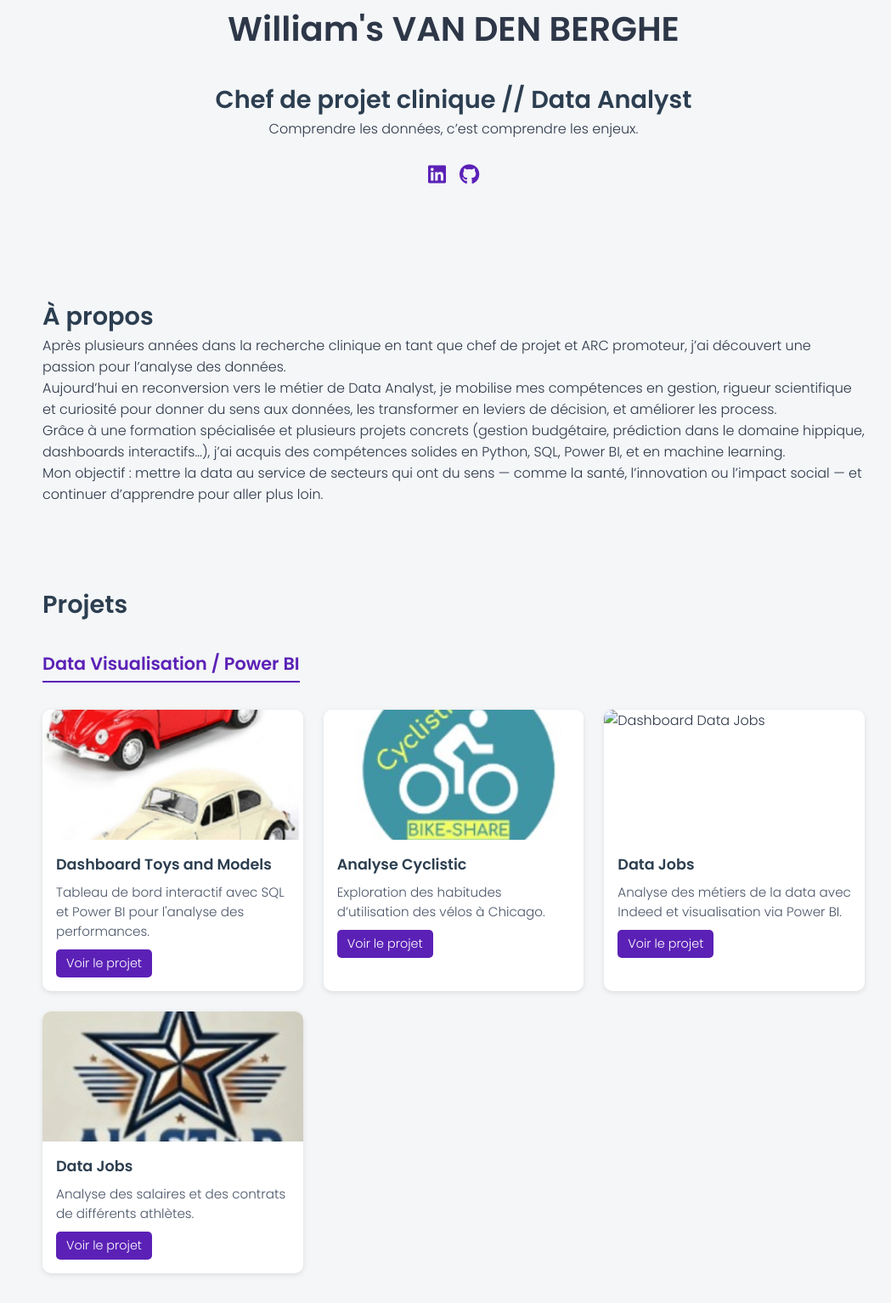
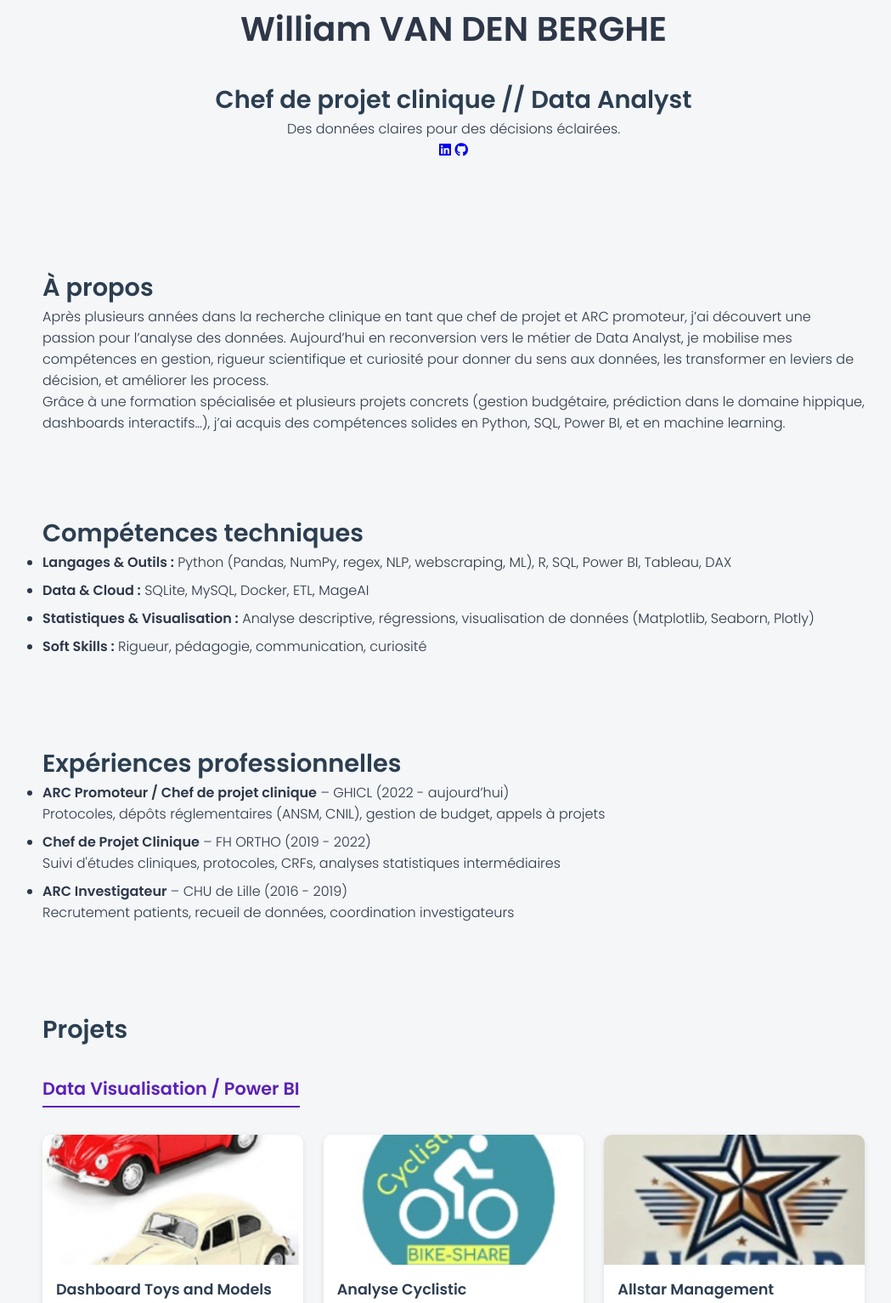
Before and after one commit to Wills13storm/wvandenberghe.github.io, a plain HTML site: page index.html in a window 1280 px wide. Shown: the part 320-1853 px from the top of the page at 85% size, without its empty margins (106-1155 px from the left). Drawn offline with Linux system fonts and the light colour scheme.

Commit message:
Update index.html

```diff
--- a/index.html
+++ b/index.html
@@ -4,10 +4,9 @@
 <head>
   <meta charset="UTF-8" />
   <meta name="viewport" content="width=device-width, initial-scale=1.0" />
-  <meta name="description" content="Portfolio de William's VAN DEN BERGHE - Chef de projet clinique // Data Analyst" />
+  <meta name="description" content="Portfolio de William's VAN DEN BERGHE - Data Analyst" />
   <title>William's VAN DEN BERGHE - Chef de projet clinique // Data Analyst</title>
 
-  <!-- Polices et icônes -->
   <link href="https://fonts.googleapis.com/css2?family=Poppins:wght@300;600&display=swap" rel="stylesheet" />
   <link rel="stylesheet" href="https://cdnjs.cloudflare.com/ajax/libs/font-awesome/6.5.0/css/all.min.css" crossorigin="anonymous" />
 
@@ -19,6 +18,10 @@
       --text-muted: #4a5568;
       --bg-light: #f4f6f8;
       --card-bg: #ffffff;
+    }
+
+    html {
+      scroll-behavior: smooth;
     }
 
     * {
@@ -86,26 +89,9 @@
       margin: 0 auto;
     }
 
-    .social-links {
-      display: flex;
-      justify-content: center;
-      gap: 1rem;
-      margin-top: 1.5rem;
-    }
-
-    .social-links a {
-      color: var(--secondary);
-      font-size: 1.5rem;
-      transition: transform 0.2s;
-    }
-
-    .social-links a:hover {
-      transform: scale(1.2);
-    }
-
     .project-grid {
       display: grid;
-      grid-template-columns: repeat(auto-fit, minmax(280px, 1fr));
+      grid-template-columns: repeat(auto-fit, minmax(300px, 1fr));
       gap: 1.5rem;
       margin-top: 1rem;
     }
@@ -115,11 +101,12 @@
       border-radius: 10px;
       box-shadow: 0 2px 6px rgba(0, 0, 0, 0.1);
       overflow: hidden;
-      transition: transform 0.2s;
+      transition: transform 0.3s, box-shadow 0.3s;
     }
 
     .project-card:hover {
-      transform: translateY(-5px);
+      transform: translateY(-6px);
+      box-shadow: 0 6px 16px rgba(91, 33, 182, 0.2);
     }
 
     .project-card img {
@@ -128,6 +115,11 @@
       aspect-ratio: 2 / 1;
       object-fit: cover;
       display: block;
+      transition: transform 0.3s ease;
+    }
+
+    .project-card:hover img {
+      transform: scale(1.03);
     }
 
     .project-card .content {
@@ -145,6 +137,26 @@
       color: var(--text-muted);
     }
 
+    .project-card a {
+      display: inline-block;
+      margin-top: 10px;
+      padding: 6px 12px;
+      background-color: var(--secondary);
+      color: white;
+      border-radius: 5px;
+      text-decoration: none;
+      font-size: 0.9rem;
+      transition: background-color 0.3s ease;
+    }
+
+    .project-card a:hover {
+      background-color: #431a9e;
+    }
+
+    .skills-list li {
+      margin-bottom: 0.5rem;
+    }
+
     footer {
       text-align: center;
       padding: 2rem 1rem;
@@ -158,16 +170,18 @@
   <header>
     <nav>
       <a href="#about">À propos</a>
+      <a href="#skills">Compétences</a>
+      <a href="#experience">Expériences</a>
       <a href="#projects">Projets</a>
       <a href="#contact">Contact</a>
     </nav>
   </header>
 
   <section class="hero">
-    <img src="img/profil.jpg" alt="William's VAN DEN BERGHE">
-    <h1>William's VAN DEN BERGHE</h1>
+    <img src="img/profil.jpg" alt="William VAN DEN BERGHE">
+    <h1>William VAN DEN BERGHE</h1>
     <h2>Chef de projet clinique // Data Analyst</h2>
-    <p>Comprendre les données, c’est comprendre les enjeux.</p>
+    <p>Des données claires pour des décisions éclairées.</p>
     <div class="social-links">
       <a href="https://www.linkedin.com/in/william-s-van-den-berghe-38700a153" target="_blank"><i class="fab fa-linkedin"></i></a>
       <a href="https://github.com/Wills13storm" target="_blank"><i class="fab fa-github"></i></a>
@@ -176,10 +190,27 @@
 
   <section id="about">
     <h2>À propos</h2>
-    <p>Après plusieurs années dans la recherche clinique en tant que chef de projet et ARC promoteur, j’ai découvert une passion pour l’analyse des données.<br>
-Aujourd’hui en reconversion vers le métier de Data Analyst, je mobilise mes compétences en gestion, rigueur scientifique et curiosité pour donner du sens aux données, les transformer en leviers de décision, et améliorer les process.</p>
+    <p>Après plusieurs années dans la recherche clinique en tant que chef de projet et ARC promoteur, j’ai découvert une passion pour l’analyse des données. Aujourd’hui en reconversion vers le métier de Data Analyst, je mobilise mes compétences en gestion, rigueur scientifique et curiosité pour donner du sens aux données, les transformer en leviers de décision, et améliorer les process.</p>
     <p>Grâce à une formation spécialisée et plusieurs projets concrets (gestion budgétaire, prédiction dans le domaine hippique, dashboards interactifs…), j’ai acquis des compétences solides en Python, SQL, Power BI, et en machine learning.</p>
-    <p>Mon objectif : mettre la data au service de secteurs qui ont du sens — comme la santé, l’innovation ou l’impact social — et continuer d’apprendre pour aller plus loin.</p>
+  </section>
+
+  <section id="skills">
+    <h2>Compétences techniques</h2>
+    <ul class="skills-list">
+      <li><strong>Langages & Outils :</strong> Python (Pandas, NumPy, regex, NLP, webscraping, ML), R, SQL, Power BI, Tableau, DAX</li>
+      <li><strong>Data & Cloud :</strong> SQLite, MySQL, Docker, ETL, MageAI</li>
+      <li><strong>Statistiques & Visualisation :</strong> Analyse descriptive, régressions, visualisation de données (Matplotlib, Seaborn, Plotly)</li>
+      <li><strong>Soft Skills :</strong> Rigueur, pédagogie, communication, curiosité</li>
+    </ul>
+  </section>
+
+  <section id="experience">
+    <h2>Expériences professionnelles</h2>
+    <ul class="skills-list">
+      <li><strong>ARC Promoteur / Chef de projet clinique</strong> – GHICL (2022 - aujourd’hui)<br>Protocoles, dépôts réglementaires (ANSM, CNIL), gestion de budget, appels à projets</li>
+      <li><strong>Chef de Projet Clinique</strong> – FH ORTHO (2019 - 2022)<br>Suivi d'études cliniques, protocoles, CRFs, analyses statistiques intermédiaires</li>
+      <li><strong>ARC Investigateur</strong> – CHU de Lille (2016 - 2019)<br>Recrutement patients, recueil de données, coordination investigateurs</li>
+    </ul>
   </section>
 
   <section id="projects">
@@ -187,13 +218,12 @@ Aujourd’hui en reconversion vers le métier de Data Analyst, je mobilise mes c
 
     <h3>Data Visualisation / Power BI</h3>
     <div class="project-grid">
-
       <div class="project-card">
-    <img src="img/Toys_and_models.jpg" alt="Dashboard Toys">
+        <img src="img/Toys_and_models.jpg" alt="Dashboard Toys and Models">
         <div class="content">
           <h4>Dashboard Toys and Models</h4>
-      <p>Tableau de bord interactif avec SQL et Power BI pour l'analyse des performances.</p>
-      <a href="https://github.com/Wills13storm/BudgetWise" target="_blank" style="display:inline-block;margin-top:10px;padding:6px 12px;background-color:#5b21b6;color:white;border-radius:5px;text-decoration:none;font-size:0.9rem;">Voir le projet</a>
+          <p>Analyse des ventes de miniatures avec Power BI.</p>
+          <a href="https://github.com/Wills13storm/BudgetWise" target="_blank">Voir le projet</a>
         </div>
       </div>
 
@@ -201,29 +231,17 @@ Aujourd’hui en reconversion vers le métier de Data Analyst, je mobilise mes c
         <img src="img/Cyclistic.jpg" alt="Dashboard Cyclistic">
         <div class="content">
           <h4>Analyse Cyclistic</h4>
-      <p>Exploration des habitudes d’utilisation des vélos à Chicago.</p>
-      <a href="https://github.com/Wills13storm/Cyclistic-Case-Study" target="_blank" style="display:inline-block;margin-top:10px;padding:6px 12px;background-color:#5b21b6;color:white;border-radius:5px;text-decoration:none;font-size:0.9rem;">Voir le projet</a>
-    </div>
-  </div>
-
-  <div class="project-card">
-    <img src="img/dashboard_datajobs.png" alt="Dashboard Data Jobs">
-    <div class="content">
-      <h4>Data Jobs</h4>
-      <p>Analyse des métiers de la data avec Indeed et visualisation via Power BI.</p>
-      <a href="https://github.com/Wills13storm/Data-Jobs-Dashboard" target="_blank" style="display:inline-block;margin-top:10px;padding:6px 12px;background-color:#5b21b6;color:white;border-radius:5px;text-decoration:none;font-size:0.9rem;">Voir le projet</a>
+          <p>Étude des habitudes d’utilisation des vélos à Chicago avec SQL et Power BI.</p>
+          <a href="https://github.com/Wills13storm/Cyclistic-Case-Study" target="_blank">Voir le projet</a>
         </div>
       </div>
 
       <div class="project-card">
         <img src="img/Allstar_management.jpg" alt="Dashboard Allstar Management">
         <div class="content">
-      <h4>Data Jobs</h4>
-      <p>Analyse des salaires et des contrats de différents athlètes.</p>
-      <a href="https://github.com/Wills13storm/Data-Jobs-Dashboard" target="_blank" style="display:inline-block;margin-top:10px;padding:6px 12px;background-color:#5b21b6;color:white;border-radius:5px;text-decoration:none;font-size:0.9rem;">Voir le projet</a>
-    </div>
-  </div>
-
+          <h4>Allstar Management</h4>
+          <p>Analyse des salaires et contrats dans le sport pro à l'aide de Power BI.</p>
+          <a href="https://github.com/Wills13storm/Data-Jobs-Dashboard" target="_blank">Voir le projet</a>
         </div>
       </div>
     </div>
@@ -231,10 +249,20 @@ Aujourd’hui en reconversion vers le métier de Data Analyst, je mobilise mes c
     <h3>Machine Learning</h3>
     <div class="project-grid">
       <div class="project-card">
-        <img src="img/reco_film.png" alt="Recommandation de Films">
+        <img src="img/reco_film.png" alt="Système de recommandation de films">
         <div class="content">
-          <h4>Recommandation de Films</h4>
-          <p>Création d'un système de recommandation intelligent basé sur les préférences utilisateurs (Web scraping, Machine Learning, Streamlit).</p>
+          <h4>Recommandation de films</h4>
+          <p>Création d’un système de recommandation basé sur les préférences utilisateurs. Web scraping + NLP.</p>
+          <a href="https://github.com/Wills13storm/Reco-Films" target="_blank">Voir le projet</a>
+        </div>
+      </div>
+
+      <div class="project-card">
+        <img src="img/pros_pmu.jpg" alt="PROS PMU">
+        <div class="content">
+          <h4>PROS PMU - Prédiction hippique</h4>
+          <p>Modèle prédictif pour estimer les classements aux courses hippiques (scikit-learn, pandas, modélisation).</p>
+          <a href="https://github.com/Wills13storm/PROS-PMU" target="_blank">Voir le projet</a>
         </div>
       </div>
     </div>
@@ -242,7 +270,7 @@ Aujourd’hui en reconversion vers le métier de Data Analyst, je mobilise mes c
 
   <section id="contact">
     <h2>Contact</h2>
-    <p>Contactez moi sur <a href="mailto:william.vdb@example.com">williams.vandenberghe@gmail.com</a></p>
+    <p>Contactez-moi sur <a href="mailto:williams.vandenberghe@gmail.com">williams.vandenberghe@gmail.com</a></p>
   </section>
 
   <footer>
```
Lines whose indentation alone changed are shown as unchanged.
